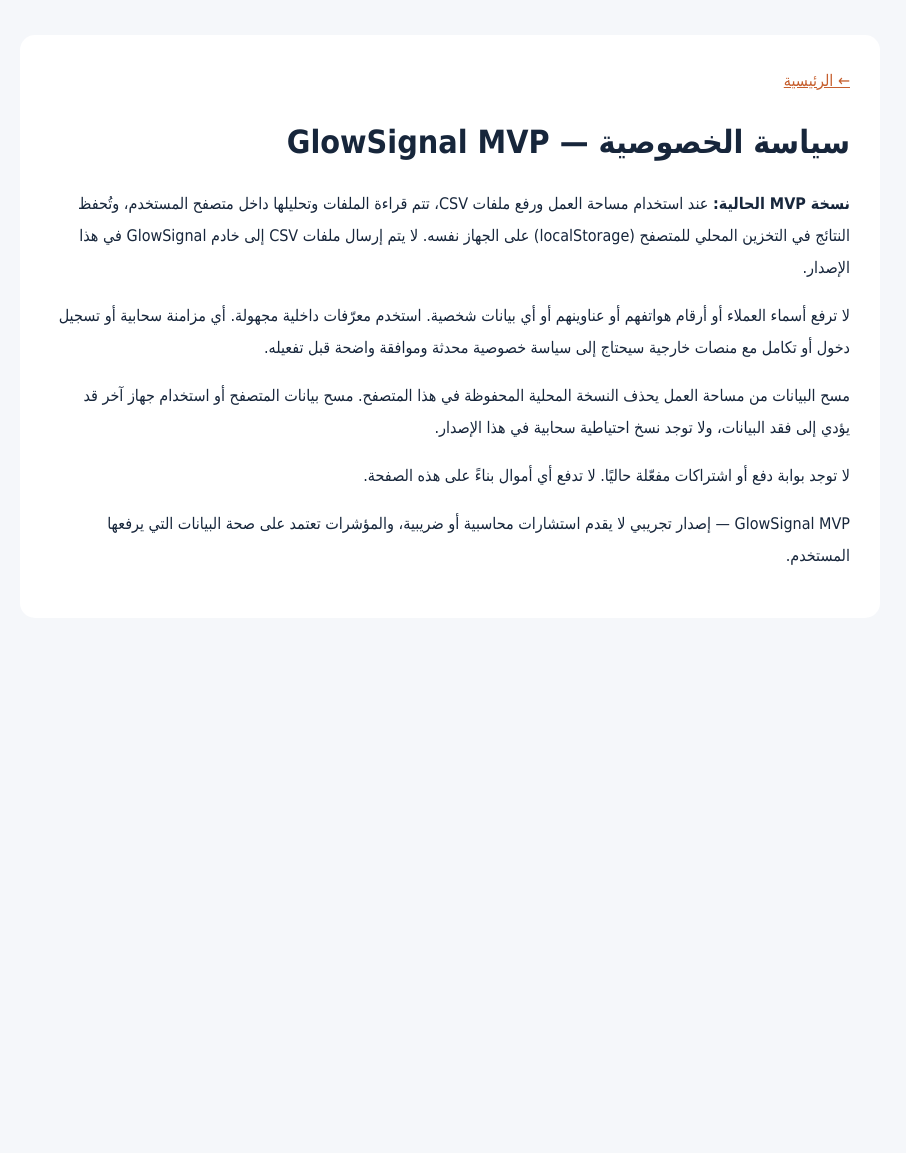
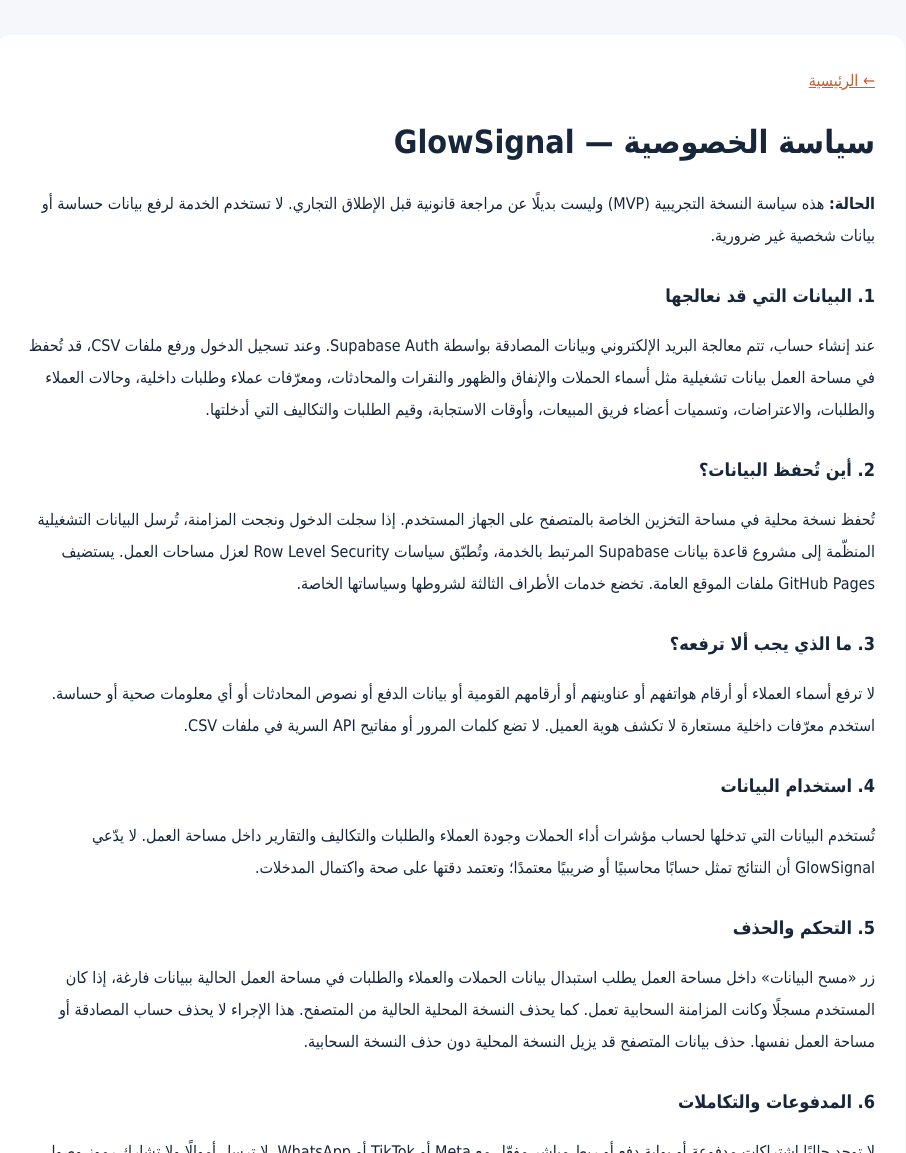
Before and after one commit to mabdelstar466-dotcom/profitos-egypt, a plain HTML site: page privacy.html in a window 1280 px wide. Shown: the top 1153 px of the page, without its empty margins (190-1096 px from the left). Before the commit the page ends 800 px from the top, so only its background shows below. Drawn offline with Linux system fonts and the light colour scheme.

Commit message:
Update GlowSignal privacy policy for cloud MVP

```diff
--- a/privacy.html
+++ b/privacy.html
@@ -1 +1,30 @@
-<!doctype html><html lang="ar" dir="rtl"><head><meta charset="utf-8"><meta name="viewport" content="width=device-width,initial-scale=1"><title>سياسة الخصوصية | GlowSignal</title><meta name="description" content="سياسة خصوصية النسخة التجريبية من GlowSignal."><style>body{font-family:Tahoma,Arial,sans-serif;line-height:2;color:#17263b;margin:0;background:#f5f7fa}main{max-width:800px;margin:35px auto;background:white;padding:30px;border-radius:15px}a{color:#c65f2e}h1{line-height:1.5}</style></head><body><main><a href="./">← الرئيسية</a><h1>سياسة الخصوصية — GlowSignal MVP</h1><p><b>نسخة MVP الحالية:</b> عند استخدام مساحة العمل ورفع ملفات CSV، تتم قراءة الملفات وتحليلها داخل متصفح المستخدم، وتُحفظ النتائج في التخزين المحلي للمتصفح (localStorage) على الجهاز نفسه. لا يتم إرسال ملفات CSV إلى خادم GlowSignal في هذا الإصدار.</p><p>لا ترفع أسماء العملاء أو أرقام هواتفهم أو عناوينهم أو أي بيانات شخصية. استخدم معرّفات داخلية مجهولة. أي مزامنة سحابية أو تسجيل دخول أو تكامل مع منصات خارجية سيحتاج إلى سياسة خصوصية محدثة وموافقة واضحة قبل تفعيله.</p><p>مسح البيانات من مساحة العمل يحذف النسخة المحلية المحفوظة في هذا المتصفح. مسح بيانات المتصفح أو استخدام جهاز آخر قد يؤدي إلى فقد البيانات، ولا توجد نسخ احتياطية سحابية في هذا الإصدار.</p><p>لا توجد بوابة دفع أو اشتراكات مفعّلة حاليًا. لا تدفع أي أموال بناءً على هذه الصفحة.</p><p>GlowSignal MVP — إصدار تجريبي لا يقدم استشارات محاسبية أو ضريبية، والمؤشرات تعتمد على صحة البيانات التي يرفعها المستخدم.</p></main></body></html>
+<!doctype html>
+<html lang="ar" dir="rtl">
+<head>
+<meta charset="utf-8"><meta name="viewport" content="width=device-width,initial-scale=1">
+<title>سياسة الخصوصية | GlowSignal</title>
+<meta name="description" content="سياسة خصوصية النسخة التجريبية من GlowSignal وبيانات مساحة العمل السحابية.">
+<style>body{font-family:Tahoma,Arial,sans-serif;line-height:2;color:#17263b;margin:0;background:#f5f7fa}main{max-width:850px;margin:35px auto;background:white;padding:30px;border-radius:15px}a{color:#c65f2e}h1{line-height:1.5}h2{font-size:18px;margin-top:26px}@media(max-width:900px){main{margin:12px;padding:20px}}</style>
+</head>
+<body><main>
+<a href="./">← الرئيسية</a>
+<h1>سياسة الخصوصية — GlowSignal</h1>
+<p><b>الحالة:</b> هذه سياسة النسخة التجريبية (MVP) وليست بديلًا عن مراجعة قانونية قبل الإطلاق التجاري. لا تستخدم الخدمة لرفع بيانات حساسة أو بيانات شخصية غير ضرورية.</p>
+<h2>1. البيانات التي قد نعالجها</h2>
+<p>عند إنشاء حساب، تتم معالجة البريد الإلكتروني وبيانات المصادقة بواسطة Supabase Auth. وعند تسجيل الدخول ورفع ملفات CSV، قد تُحفظ في مساحة العمل بيانات تشغيلية مثل أسماء الحملات والإنفاق والظهور والنقرات والمحادثات، ومعرّفات عملاء وطلبات داخلية، وحالات العملاء والطلبات، والاعتراضات، وتسميات أعضاء فريق المبيعات، وأوقات الاستجابة، وقيم الطلبات والتكاليف التي أدخلتها.</p>
+<h2>2. أين تُحفظ البيانات؟</h2>
+<p>تُحفظ نسخة محلية في مساحة التخزين الخاصة بالمتصفح على الجهاز المستخدم. إذا سجلت الدخول ونجحت المزامنة، تُرسل البيانات التشغيلية المنظّمة إلى مشروع قاعدة بيانات Supabase المرتبط بالخدمة، وتُطبّق سياسات Row Level Security لعزل مساحات العمل. يستضيف GitHub Pages ملفات الموقع العامة. تخضع خدمات الأطراف الثالثة لشروطها وسياساتها الخاصة.</p>
+<h2>3. ما الذي يجب ألا ترفعه؟</h2>
+<p>لا ترفع أسماء العملاء أو أرقام هواتفهم أو عناوينهم أو أرقامهم القومية أو بيانات الدفع أو نصوص المحادثات أو أي معلومات صحية أو حساسة. استخدم معرّفات داخلية مستعارة لا تكشف هوية العميل. لا تضع كلمات المرور أو مفاتيح API السرية في ملفات CSV.</p>
+<h2>4. استخدام البيانات</h2>
+<p>تُستخدم البيانات التي تدخلها لحساب مؤشرات أداء الحملات وجودة العملاء والطلبات والتكاليف والتقارير داخل مساحة العمل. لا يدّعي GlowSignal أن النتائج تمثل حسابًا محاسبيًا أو ضريبيًا معتمدًا؛ وتعتمد دقتها على صحة واكتمال المدخلات.</p>
+<h2>5. التحكم والحذف</h2>
+<p>زر «مسح البيانات» داخل مساحة العمل يطلب استبدال بيانات الحملات والعملاء والطلبات في مساحة العمل الحالية ببيانات فارغة، إذا كان المستخدم مسجلًا وكانت المزامنة السحابية تعمل. كما يحذف النسخة المحلية الحالية من المتصفح. هذا الإجراء لا يحذف حساب المصادقة أو مساحة العمل نفسها. حذف بيانات المتصفح قد يزيل النسخة المحلية دون حذف النسخة السحابية.</p>
+<h2>6. المدفوعات والتكاملات</h2>
+<p>لا توجد حاليًا اشتراكات مدفوعة أو بوابة دفع أو ربط مباشر مفعّل مع Meta أو TikTok أو WhatsApp. لا ترسل أموالًا ولا تشارك رموز وصول خارجية بناءً على صفحات النسخة التجريبية.</p>
+<h2>7. الأمان والحدود</h2>
+<p>تستخدم الواجهة مفتاح Supabase Publishable Key المخصص للاستخدام العام مع سياسات قاعدة البيانات. لا ينبغي وضع Service Role Key أو أي سر إداري في ملفات الموقع العامة. لا توجد في هذه النسخة وعود بتوافر دائم أو نسخ احتياطي مستقل مضمون؛ احتفظ بنسخ آمنة من ملفاتك الأصلية.</p>
+<h2>8. التحديثات</h2>
+<p>قد تتغير هذه السياسة مع تطور الخدمة. راجع هذه الصفحة قبل استخدام إصدار جديد أو إدخال أنواع إضافية من البيانات.</p>
+<p><b>GlowSignal — نسخة تجريبية.</b></p>
+</main></body></html>
```
